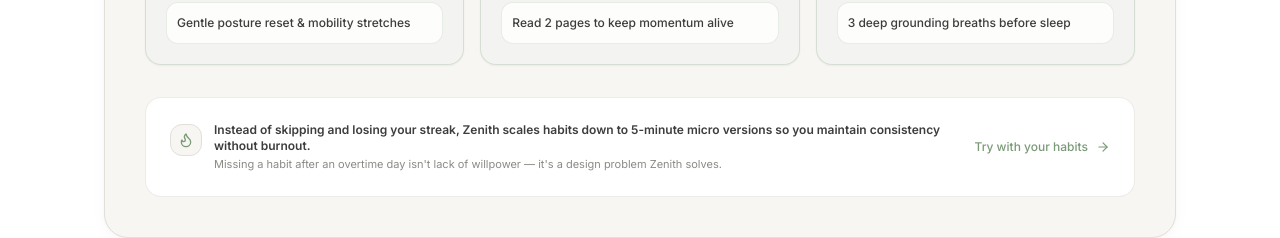
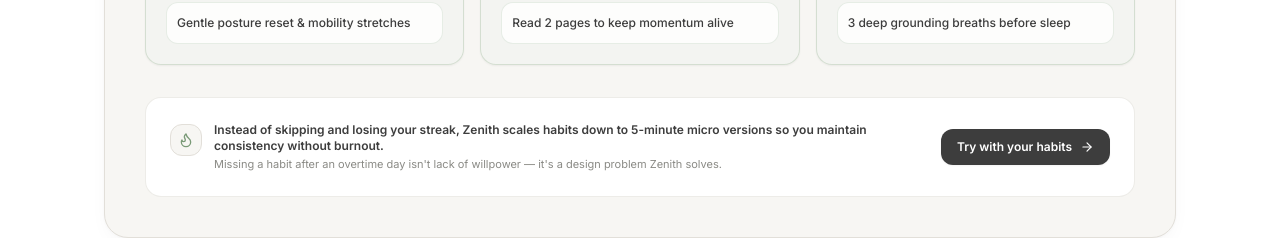
Before and after one commit to SamarSiddiqui/Zenith, a Next.js app: page / in a window 1280 px wide. Shown: the part 2480-2718 px from the top of the page. Built offline with nearby package versions, Linux system fonts and the light colour scheme; no server answers.

Commit message:
feat(landing): make chapter 02 try-habits CTA an interactive button linked to auth flow

```diff
--- a/components/landing/DayRibbon.tsx
+++ b/components/landing/DayRibbon.tsx
@@ -1,6 +1,7 @@
 "use client";
 
 import React, { useState, useRef } from 'react';
+import Link from 'next/link';
 import { motion, AnimatePresence } from 'framer-motion';
 import {
   Sun,
@@ -17,6 +18,7 @@
   Flame
 } from 'lucide-react';
 import { useGSAPScrollTrigger } from '../../hooks/useGSAPScrollTrigger';
+import { useAuth } from '../../context/AuthContext';
 
 type DayMode = 'normal' | 'late' | 'exhausted';
 
@@ -131,9 +133,11 @@
 };
 
 export function DayRibbon() {
+  const { user } = useAuth();
   const [activeMode, setActiveMode] = useState<DayMode>('late');
   const containerRef = useRef<HTMLDivElement>(null);
   const currentScenario = dayScenarios[activeMode];
+  const ctaHref = user ? '/dashboard' : '/register';
 
   // GSAP ScrollTrigger entrance stagger for Chapter 02
   const sectionRef = useGSAPScrollTrigger<HTMLElement>((gsap) => {
@@ -324,10 +328,13 @@
               </div>
             </div>
 
-            <div className="shrink-0 flex items-center gap-2 text-xs font-medium text-sage-deep">
-              <span>Try with your habits</span>
-              <ArrowRight className="w-3.5 h-3.5" />
-            </div>
+            <Link
+              href={ctaHref}
+              className="shrink-0 inline-flex items-center gap-2 px-4 py-2.5 rounded-xl bg-ink text-white hover:bg-ink/90 transition-all text-xs font-semibold shadow-xs group"
+            >
+              <span>{user ? 'Open Dashboard' : 'Try with your habits'}</span>
+              <ArrowRight className="w-3.5 h-3.5 transition-transform group-hover:translate-x-0.5" />
+            </Link>
           </div>
         </div>
       </div>
```
